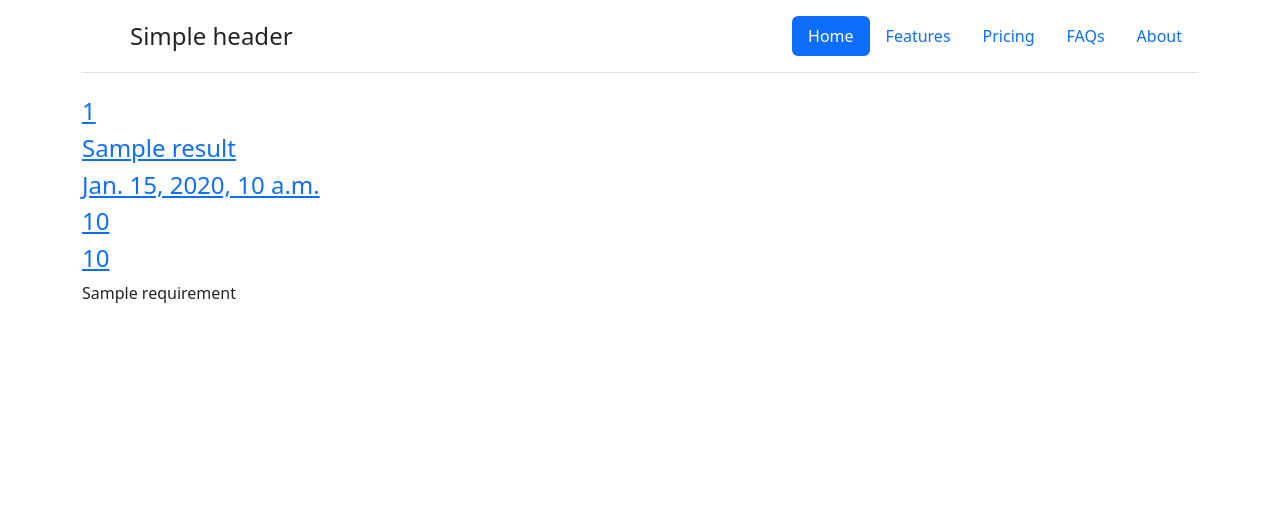
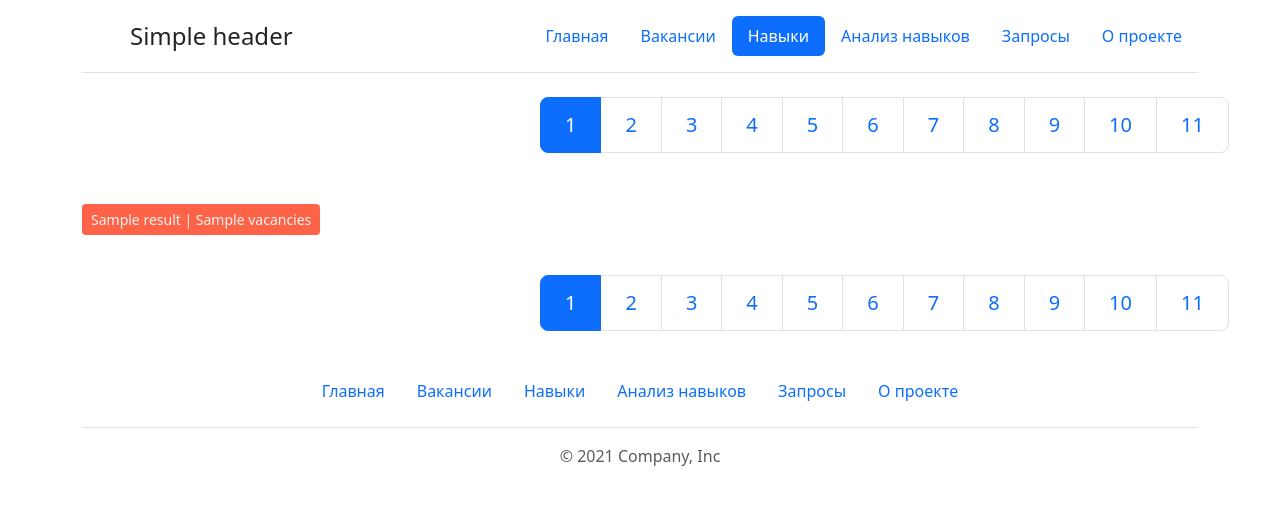
Before and after one commit to acronicsM/skills-guide_site, a Django app: page /skills/ in a window 1280 px wide. Shown: the top 505 px of the page. Run offline with Django 4.2, Linux system fonts and the light colour scheme; tables that the repository leaves empty hold one stand-in row (values such as "Sample post"); a database or web service that is not in the repository returns one stand-in record (values such as "Sample title"); data that the repository does not hold is empty.

Commit message:
1) Доделал детальную вакансии 2) Доделал списка навыков 3) Переделал страницу списка вакансий для отображения вакансий по фильтру навыка и запроса 4) Начал делать страницу запросов

```diff
--- a/skillguide/guide/templates/guide/analysis.html
+++ b/skillguide/guide/templates/guide/analysis.html
@@ -1,8 +1,5 @@
 {% extends 'base.html' %}
 
 {% block content %}
-    <br/>
-    <br/>
-    <br/>
-    <h1>{{ full_title }}</h1>
+
 {% endblock %}
--- a/skillguide/guide/templates/guide/boot.html
+++ /dev/null
@@ -1,56 +0,0 @@
-<!doctype html>
-<html lang="en">
-<head>
-    <meta charset="utf-8">
-    <meta name="viewport" content="width=device-width, initial-scale=1">
-    <title>Bootstrap demo</title>
-    <link href="https://cdn.jsdelivr.net/npm/bootstrap@5.3.2/dist/css/bootstrap.min.css" rel="stylesheet"
-          integrity="sha384-T3c6CoIi6uLrA9TneNEoa7RxnatzjcDSCmG1MXxSR1GAsXEV/Dwwykc2MPK8M2HN" crossorigin="anonymous">
-</head>
-<body>
-<div class="container">
-    <header class="d-flex flex-wrap justify-content-center py-3 mb-4 border-bottom">
-        <a href="/" class="d-flex align-items-center mb-3 mb-md-0 me-md-auto text-dark text-decoration-none">
-            <svg class="bi me-2" width="40" height="32">
-                <use xlink:href="#bootstrap"></use>
-            </svg>
-            <span class="fs-4">Simple header</span>
-        </a>
-
-        <ul class="nav nav-pills">
-            <li class="nav-item"><a href="#" class="nav-link active" aria-current="page">Home</a></li>
-            <li class="nav-item"><a href="#" class="nav-link">Features</a></li>
-            <li class="nav-item"><a href="#" class="nav-link">Pricing</a></li>
-            <li class="nav-item"><a href="#" class="nav-link">FAQs</a></li>
-            <li class="nav-item"><a href="#" class="nav-link">About</a></li>
-        </ul>
-    </header>
-</div>
-
-
-<!-- ======= Services Section ======= -->
-<section id="vacancies" class="services">
-    <div class="container">
-        <div class="row">
-            {% for vacancy in vacancies %}
-                <div class="col-md-6 mt-4 mt-md-0">
-                    <div class="icon-box">
-                        <i class="bi bi-briefcase"></i>
-                        <h4><a href="#">{{ vacancy.id }}</a></h4>
-                        <h4><a href="#">{{ vacancy.name }}</a></h4>
-                        <h4><a href="#">{{ vacancy.published_at }}</a></h4>
-                        <h4><a href="#">{{ vacancy.salary_from }}</a></h4>
-                        <h4><a href="#">{{ vacancy.salary_to }}</a></h4>
-                        {% autoescape off %}
-                            <p>{{ vacancy.requirement }}</p>
-                        {% endautoescape %}
-                    </div>
-                </div>
-            {% endfor %}
-        </div>
-    </div>
-</section><!-- End Services Section -->
-
-
-</body>
-</html>
--- a/skillguide/guide/templates/guide/includes/pagination.html
+++ b/skillguide/guide/templates/guide/includes/pagination.html
@@ -7,7 +7,7 @@
                 </li>
             {% else %}
                 <li class="page-item">
-                    <a class="page-link" href="{% url 'vacancies' %}?page={{ page.page }}">{{ page.page }}</a>
+                    <a class="page-link" href="{% url url_name %}?page={{ page.page }}">{{ page.page }}</a>
                 </li>
             {% endif %}
         {% endfor %}
--- /dev/null
+++ b/skillguide/guide/templates/guide/includes/skills_tags.html
@@ -0,0 +1,6 @@
+{% for skill in skills %}
+    <a href="{% url 'vacancies' %}?tag_id={{ skill.id }}"
+       class="btn btn-sm skill-btn"
+       style="background-color: {{ skill.back }}; color: {{ skill.color }}">{{ skill.name }}
+    </a>
+{% endfor %}
--- a/skillguide/guide/templates/guide/skills.html
+++ b/skillguide/guide/templates/guide/skills.html
@@ -1,71 +1,17 @@
 {% extends 'base.html' %}
+{% load guide_skills_tags %}
 
 {% block content %}
-    <!-- ======= Breadcrumbs ======= -->
-    <section id="breadcrumbs" class="breadcrumbs">
-      <div class="container">
 
-        <div class="d-flex justify-content-between align-items-center">
-          <h2>Services</h2>
-          <ol>
-            <li><a href="{% url 'home' %}">Главная</a></li>
-            <li>Навыки</li>
-          </ol>
+    {% include 'guide/includes/pagination.html' %}
+
+    <!-- ======= Skills Section ======= -->
+    <section id="skills" class="services">
+        <div class="container">
+            {% skills_tags skills %}
         </div>
+    </section><!-- End Skills Section -->
 
-      </div>
-    </section><!-- End Breadcrumbs -->
-
-     <!-- ======= Services Section ======= -->
-    <section id="services" class="services">
-      <div class="container">
-
-        <div class="row">
-          <div class="col-md-6">
-            <div class="icon-box">
-              <i class="bi bi-briefcase"></i>
-              <h4><a href="#">Lorem Ipsum</a></h4>
-              <p>Voluptatum deleniti atque corrupti quos dolores et quas molestias excepturi sint occaecati cupiditate non provident</p>
-            </div>
-          </div>
-          <div class="col-md-6 mt-4 mt-md-0">
-            <div class="icon-box">
-              <i class="bi bi-card-checklist"></i>
-              <h4><a href="#">Dolor Sitema</a></h4>
-              <p>Minim veniam, quis nostrud exercitation ullamco laboris nisi ut aliquip ex ea commodo consequat tarad limino ata</p>
-            </div>
-          </div>
-          <div class="col-md-6 mt-4 mt-md-0">
-            <div class="icon-box">
-              <i class="bi bi-bar-chart"></i>
-              <h4><a href="#">Sed ut perspiciatis</a></h4>
-              <p>Duis aute irure dolor in reprehenderit in voluptate velit esse cillum dolore eu fugiat nulla pariatur</p>
-            </div>
-          </div>
-          <div class="col-md-6 mt-4 mt-md-0">
-            <div class="icon-box">
-              <i class="bi bi-binoculars"></i>
-              <h4><a href="#">Nemo Enim</a></h4>
-              <p>Excepteur sint occaecat cupidatat non proident, sunt in culpa qui officia deserunt mollit anim id est laborum</p>
-            </div>
-          </div>
-          <div class="col-md-6 mt-4 mt-md-0">
-            <div class="icon-box">
-              <i class="bi bi-brightness-high"></i>
-              <h4><a href="#">Magni Dolore</a></h4>
-              <p>At vero eos et accusamus et iusto odio dignissimos ducimus qui blanditiis praesentium voluptatum deleniti atque</p>
-            </div>
-          </div>
-          <div class="col-md-6 mt-4 mt-md-0">
-            <div class="icon-box">
-              <i class="bi bi-calendar4-week"></i>
-              <h4><a href="#">Eiusmod Tempor</a></h4>
-              <p>Et harum quidem rerum facilis est et expedita distinctio. Nam libero tempore, cum soluta nobis est eligendi</p>
-            </div>
-          </div>
-        </div>
-
-      </div>
-    </section><!-- End Services Section -->
+    {% include 'guide/includes/pagination.html' %}
 
 {% endblock %}
--- /dev/null
+++ b/skillguide/guide/templatetags/guide_skills_tags.py
@@ -0,0 +1,9 @@
+from django import template
+
+
+register = template.Library()
+
+
+@register.inclusion_tag('guide/includes/skills_tags.html')
+def skills_tags(skill_list: list):
+    return {'skills': skill_list}
--- a/skillguide/guide/urls.py
+++ b/skillguide/guide/urls.py
@@ -6,9 +6,7 @@ urlpatterns = [
     path('vacancies/', views.vacancies, name='vacancies'),
     path('vacancies/<int:vacancy_id>', views.vacancy, name='vacancy'),
     path('skills/', views.skills, name='skills'),
-    path('skills/<int:skill_id>', views.skill, name='skill'),
     path('querys/', views.querys, name='querys'),
-    path('query/<int:query_id>', views.query, name='query'),
     path('analysis/', views.analysis, name='analysis'),
     path('about/', views.about, name='about'),
 ]
--- a/skillguide/guide/views.py
+++ b/skillguide/guide/views.py
@@ -1,7 +1,10 @@
 import requests
 from django.shortcuts import render
-from django.http import HttpResponse, HttpResponseNotFound
+from django.http import HttpResponseNotFound
 from guide.common import index_dict, SERVER_ARD, formatted_salary, string_hh_to_datetime
+
+BACK = '#ff6347'
+COLOR = '#f5f5f5'
 
 
 def index(request):
@@ -10,18 +13,20 @@ def index(request):
 
 def vacancies(request):
     data = index_dict()
-    per_page = 10
-    page = 0
-    if request.GET:
-        page = int(request.GET.get('page')) - 1
 
-    url = f'{SERVER_ARD}/vacancies?page={page}&per_page={per_page}'
+    params = {
+        'page': request.GET.get('page') if request.GET.get('page') else 0,
+        'per_page': request.GET.get('per_page') if request.GET.get('per_page') else 10,
+        'tag_id': request.GET.get('tag_id') if request.GET.get('tag_id') else None,
+        'query': request.GET.get('query') if request.GET.get('query') else None,
+    }
 
-    response = requests.get(url).json()
+    response = requests.get(f'{SERVER_ARD}/vacancies', params=params).json()
 
-    max_page = response['found'] // per_page + ((response['found'] % per_page) > 0)
+    max_page = response['found'] // params['per_page'] + ((response['found'] % params['per_page']) > 0)
 
-    data['pages'] = [{'page': i + 1, 'active': i == page} for i in range(max_page)]
+    data['pages'] = [{'page': i + 1, 'active': i == params['page']} for i in range(max_page)]
+    data['url_name'] = 'vacancies'
     data['vacancies'] = []
 
     for i in response['result']:
@@ -30,7 +35,7 @@ def vacancies(request):
         salary_from = formatted_salary(i["salary_from"], "от")
         salary_to = formatted_salary(i["salary_to"], "до")
 
-        _skills = [{'name': j['name'], 'back': '#ff6347', 'color': '#f5f5f5'} for j in response]
+        _skills = [{'name': j['name'], 'back': BACK, 'color': COLOR, 'id': j['id']} for j in response]
 
         data['vacancies'].append({
             'id': i['id'],
@@ -72,37 +77,47 @@ def vacancy(request, vacancy_id):
 
 def skills(request):
     data = index_dict()
+    data['skills'] = []
+    data['pages'] = []
+    data['url_name'] = 'skills'
 
+    per_page = 100
     page = 0
     if request.GET:
-        page = 1
+        page = int(request.GET.get('page')) - 1
 
-    url = f'{SERVER_ARD}/vacancies?page={page}'
+    url = f'{SERVER_ARD}/tags?page={page}&per_page={per_page}'
+    response = requests.get(url).json()
 
-    response = requests.get(url).json()
-    data['vacancies'] = response['result']
+    found, result = response['found'], response['result']
 
-    return render(request, 'guide/boot.html', context=data)
+    max_page = found // per_page + ((found % per_page) > 0)
 
+    _skills = [{'name': f'{j["name"]} | {j["vacancies"]}', 'back': BACK, 'color': COLOR, 'id': j['id']} for j in result]
 
-def skill(request, skill_id):
-    return HttpResponse(f'Навык №{skill_id}')
+    data['pages'] = [{'page': i + 1, 'active': i == page} for i in range(max_page)]
+    data['skills'] = _skills
+
+    return render(request, 'guide/skills.html', context=data)
 
 
 def querys(request):
-    return HttpResponse('Запросы')
+    data = index_dict()
+    data['querys'] = requests.get(f'{SERVER_ARD}/query',).json()
 
-
-def query(request, query_id):
-    return HttpResponse(f'Запрос №{query_id}')
+    return render(request, 'guide/querys.html', context=data)
 
 
 def analysis(request):
-    return HttpResponse(f'Анализ навыков')
+    data = index_dict()
+
+    return render(request, 'guide/analysis.html', context=data)
 
 
 def about(request):
-    return HttpResponse(f'О проекте')
+    data = index_dict()
+
+    return render(request, 'guide/about.html', context=data)
 
 
 def page_not_found(request, exception):
```
Also changed, not shown: skillguide/guide/templates/guide/about.html (+3 -9 lines), skillguide/guide/templates/guide/query.html (deleted, +0 -8 lines), skillguide/guide/templates/guide/querys.html (+42 -4 lines), skillguide/guide/templates/guide/skill.html (deleted, +0 -8 lines), skillguide/guide/templates/guide/vacancies.html (+3 -11 lines), skillguide/guide/templates/guide/vacancy.html (+6 -2 lines), skillguide/guide/templatetags/__init__.py (added).
